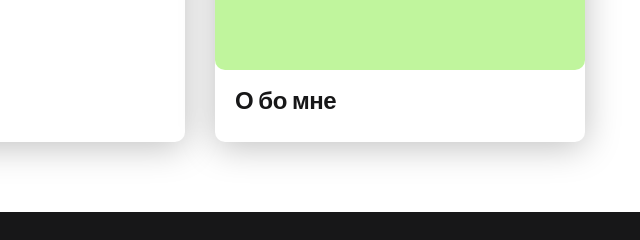
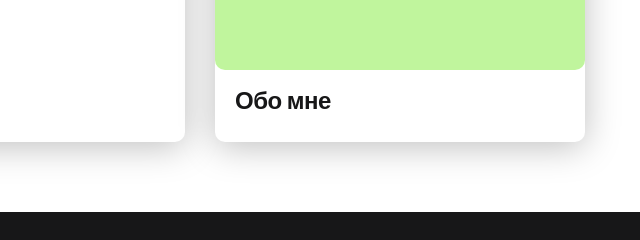
Before and after one commit to natapleskach/Plesrkach8, a plain HTML site: page projects.html in a window 1280 px wide. Shown: the part 1171-1411 px from the top of the page, 640-1280 px from the left. Drawn offline with Linux system fonts and the light colour scheme.

Commit message:
added new files

```diff
--- a/projects.html
+++ b/projects.html
@@ -66,7 +66,7 @@
                 <li class="project">
                     <a href="./project-page.html">
                      <img src="./img/projects/6.png" alt="Project img" class="project__img">
-                     <h3 class="project__title">О бо мне</h3>
+                     <h3 class="project__title">Обо мне</h3>
                     </a>
                 </li>
 
```
